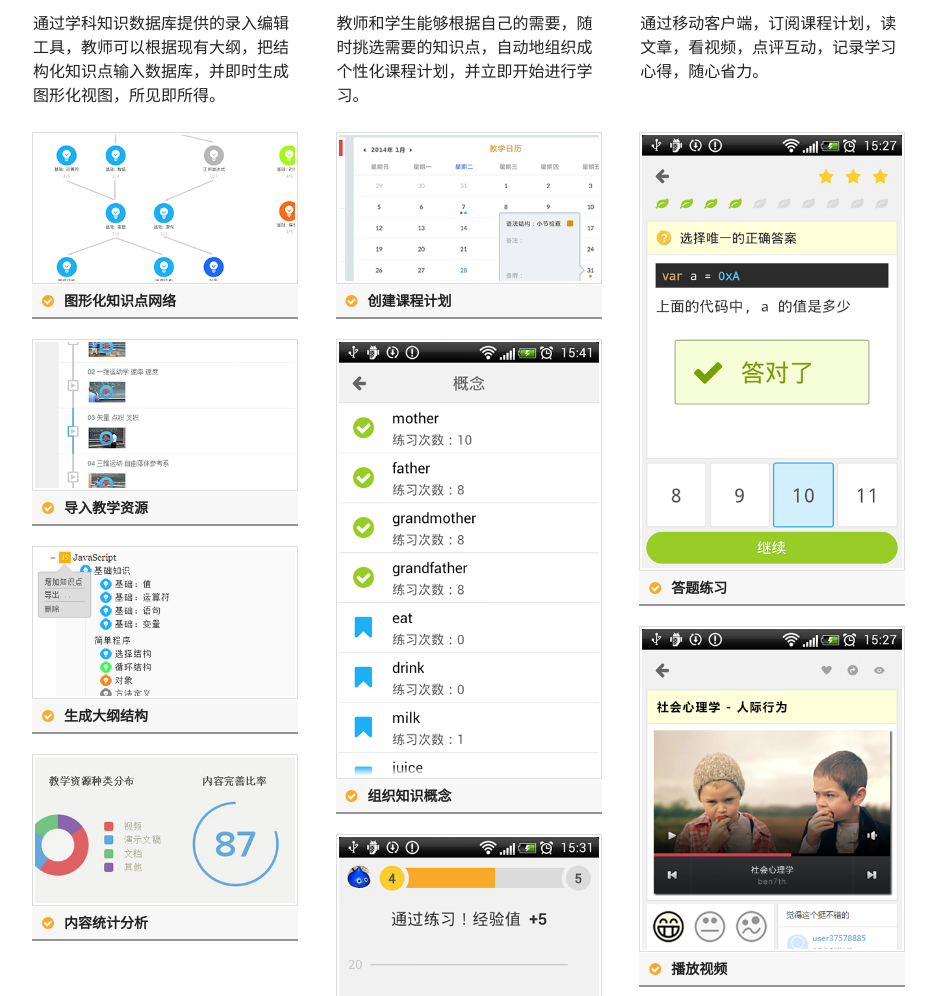
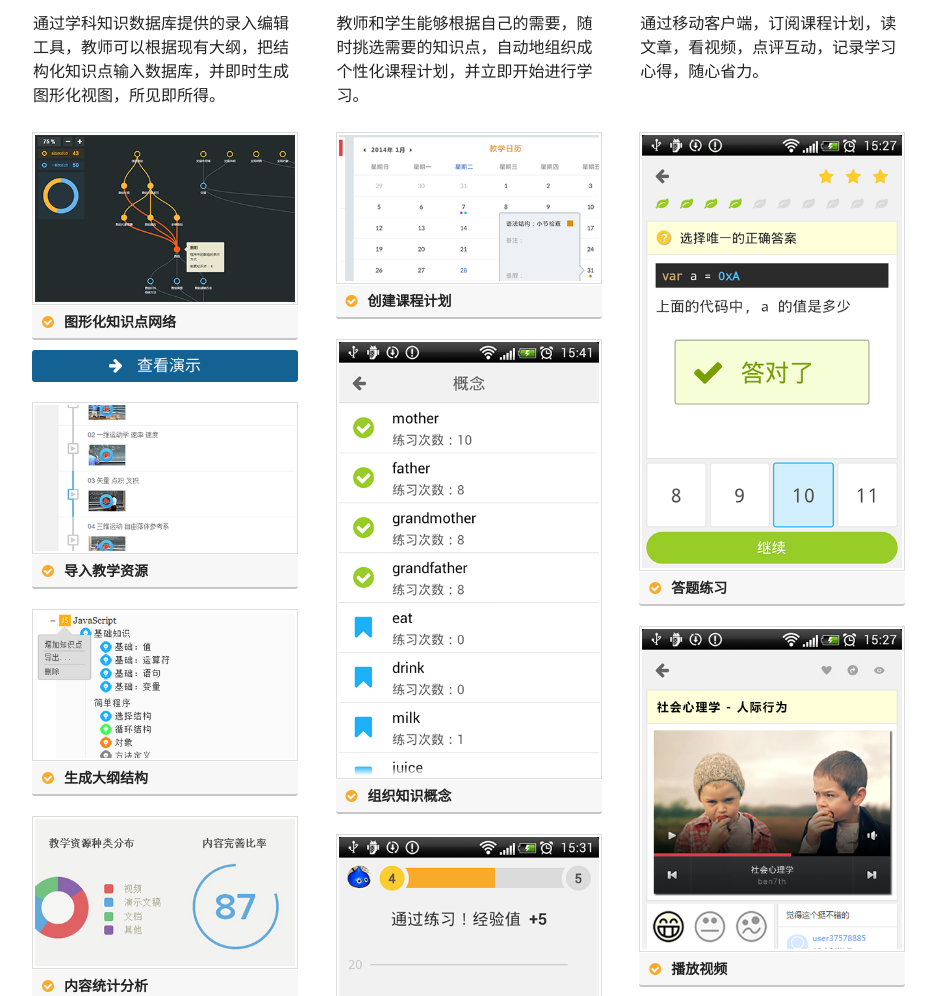
Before and after one commit to mindpin/products, a plain HTML site: page index.html in a window 1280 px wide. Shown: the part 2803-3799 px from the top of the page, without its empty margins (167-1103 px from the left). Drawn offline with Linux system fonts and the light colour scheme.

Commit message:
增加 knowledge-camp sample-1 链接

```diff
--- a/index.html
+++ b/index.html
@@ -221,8 +221,12 @@
             </div>
 
             <div class='snap'>
-              <img src='ui/images/knet-1-1.png' />
+              <img src='ui/images/knet-sample-1.png' />
               <span><i class='fa fa-check-circle'></i>图形化知识点网络</span>
+              <a class='button' target='_blank' href='http://kc-sample.4ye.me'>
+                <i class='fa fa-arrow-right'></i>
+                查看演示
+              </a>
             </div>
 
             <div class='snap'>
--- a/ui/css/ui.scss
+++ b/ui/css/ui.scss
@@ -311,7 +311,7 @@ body {
             span {
               font-weight:bold;
               // border-radius:5px;
-              border-bottom:solid 2px rgba(black, 0.4);
+              border-bottom:solid 2px rgba(black, 0.2);
               margin-top:1px;
               width:246px;
               display:block;
@@ -327,6 +327,23 @@ body {
               // background:rgba(black, 0.7);
               // color:white;
               // border-radius:0;
+              border-radius:0 0 3px 3px;
+            }
+            a.button {
+              display:block;
+              background-color:#146294;
+              color:white;
+              border-radius:3px;
+              height:32px;line-height:32px;
+              text-decoration:none;
+              text-align:center;
+              width:266px;
+              margin-top:10px;
+
+              i {margin-right:10px;margin-left:-20px;}
+              &:hover {
+                background-color:lighten(#146294, 10%);
+              }
             }
           }
         }
```
Also changed, not shown: ui/css/ui.css, ui/images/knet-sample-1.png (added).
